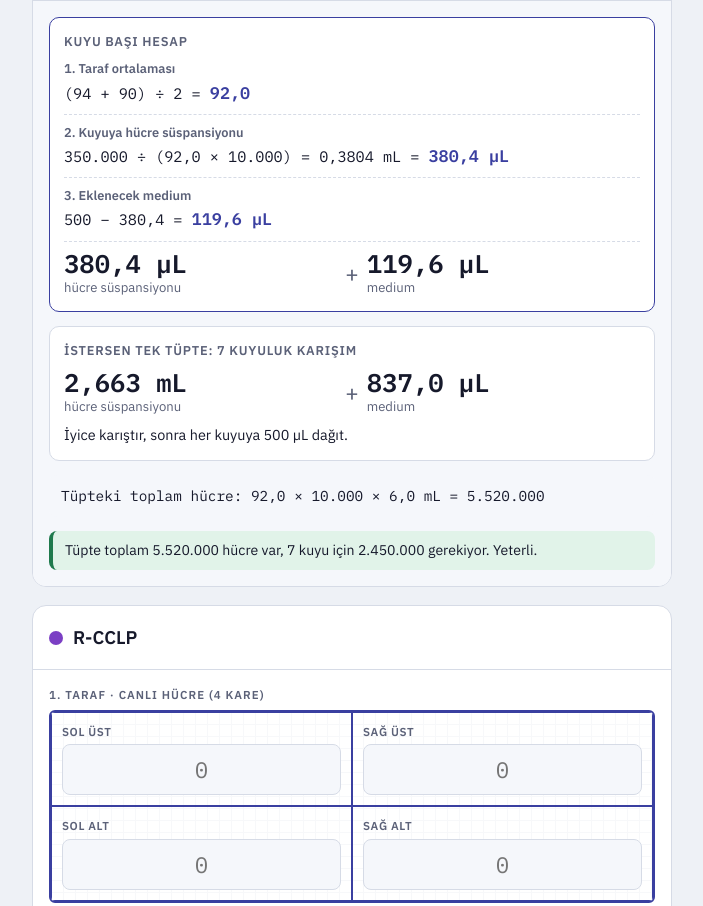
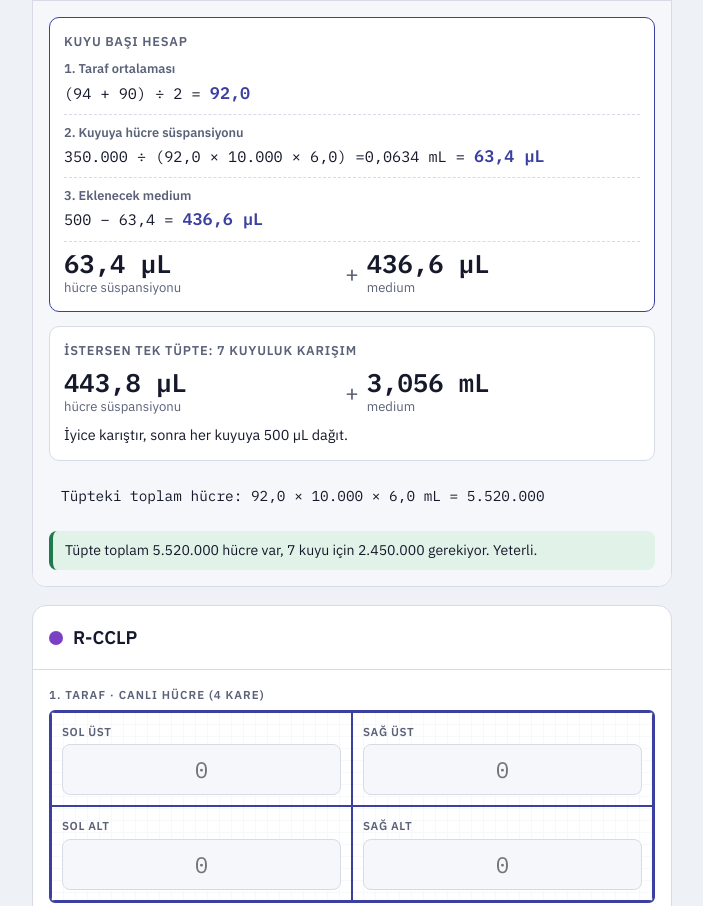
Before and after one commit to mehmethan1/hucre-ekim, a plain HTML site: page index.html in a window 1280 px wide. Shown: the part 992-1898 px from the top of the page, without its empty margins (288-991 px from the left). Drawn offline with Linux system fonts and the light colour scheme.

Commit message:
Kuyu süspansiyonu: 350.000 ÷ (taraf ort × 10.000 × toplama hacmi) — kullanıcı isteği
Co-Authored-By: Claude Opus 5.5 <noreply@anthropic.com>

```diff
--- a/index.html
+++ b/index.html
@@ -179,7 +179,7 @@ td:first-child{font-family:var(--sans);font-weight:600}
   <section class="panel howto">
     <h2>Nasıl hesaplıyor?</h2>
     <div class="formula">taraf ortalaması = (1. taraf 4 kare toplamı + 2. taraf 4 kare toplamı) ÷ 2</div>
-    <div class="formula">kuyuya süspansiyon (mL) = 350.000 ÷ (taraf ortalaması × 10.000)</div>
+    <div class="formula">kuyuya süspansiyon (mL) = 350.000 ÷ (taraf ortalaması × 10.000 × toplama hacmi mL)</div>
     <div class="formula">eklenecek medium (µL) = 500 − süspansiyon (µL)</div>
     <div class="formula">tüpteki toplam hücre = taraf ortalaması × 10.000 × 6 mL</div>
     <ol>
@@ -273,8 +273,8 @@ function calc(ln,st){
   const cv=avg>0?sd/avg:0;
   const tube=parseDec(ln.tube);
   const total=Number.isFinite(tube)?conc*tube:NaN; // ort × 10.000 × hacim(mL)
-  // kuyuya gereken süspansiyon (mL) = 350.000 ÷ (taraf ort × 10.000)
-  const cellMl=conc>0?st.cells/conc:Infinity;
+  // Kullanıcının istediği formül: kuyuya süspansiyon (mL) = 350.000 ÷ (taraf ort × 10.000 × toplama hacmi)
+  const cellMl=conc>0&&tube>0?st.cells/(conc*tube):Infinity;
   const cellVol=cellMl*1000;
   const medVol=st.vol-cellVol;
   const nMix=(st.wells||0)+(st.extra||0);
@@ -287,7 +287,8 @@ function calc(ln,st){
   if(used.length===2&&Math.max(used[0].sum,used[1].sum)>0&&Math.abs(used[0].sum-used[1].sum)/Math.max(used[0].sum,used[1].sum)>0.2)msgs.push(['warn',`İki taraf arasında fark büyük (${fmt(used[0].sum)} ve ${fmt(used[1].sum)}). Süspansiyonu iyice karıştırıp yeniden yükle.`]);
   if(avg>100)msgs.push(['warn',`Kare başı ${fmt(avg,0)} hücre. Bu kalabalık, hücreler üst üste binebilir. Daha fazla mediumda toplayıp yeniden say.`]);
   if(n>=3&&cv>0.25)msgs.push(['warn',`Kareler arasında fark büyük (%${fmt(cv*100,0)}). Süspansiyonu iyice pipetleyip karıştır, hemositometreyi yeniden yükle.`]);
-  if(cellVol>st.vol)msgs.push(['bad',`Süspansiyon çok seyreltik: bir kuyuya ${fmt(cellVol,0)} µL gerekiyor, bu kuyu hacmini (${fmt(st.vol,0)} µL) aşıyor. Hücreleri santrifüjleyip daha az mediumda topla, sonra yeniden say.`]);
+  if(!(tube>0))msgs.push(['bad','Hesap için "Hücreleri topladığın hacim" kutusunu doldur.']);
+  else if(cellVol>st.vol)msgs.push(['bad',`Süspansiyon çok seyreltik: bir kuyuya ${fmt(cellVol,0)} µL gerekiyor, bu kuyu hacmini (${fmt(st.vol,0)} µL) aşıyor. Hücreleri santrifüjleyip daha az mediumda topla, sonra yeniden say.`]);
   else if(cellVol<2)msgs.push(['warn',`Kuyu başı ${fmt(cellVol,1)} µL çok az, pipetlemesi zor. Karışım yöntemini kullan ya da süspansiyonu önce seyrelt.`]);
   if(Number.isFinite(avail)&&avail<need)msgs.push(['bad',`Tüpte toplam ${fmt(avail,0)} hücre var, ${nMix} kuyu için ${fmt(need,0)} gerekiyor. Yetmiyor.`]);
   else if(Number.isFinite(avail))msgs.push(['ok',`Tüpte toplam ${fmt(avail,0)} hücre var, ${nMix} kuyu için ${fmt(need,0)} gerekiyor. Yeterli.`]);
@@ -310,7 +311,7 @@ function update(){
     let h=`<div class="recipe main"><span class="title">Kuyu başı hesap</span>
       <div class="steps">
         <div class="step"><span class="sk">1. Taraf ortalaması</span><span class="sv">${r.used.length===2?'('+fmt(r.used[0].sum)+' + '+fmt(r.used[1].sum)+') ÷ 2 = ':''}<strong>${sa}</strong></span></div>
-        <div class="step"><span class="sk">2. Kuyuya hücre süspansiyonu</span><span class="sv">${fmt(st.cells)} ÷ (${sa} × 10.000) = ${fmt(r.cellMl,4)} mL = <strong>${fmt(r.cellVol,1)} µL</strong></span></div>
+        <div class="step"><span class="sk">2. Kuyuya hücre süspansiyonu</span><span class="sv">${fmt(st.cells)} ÷ (${sa} × 10.000 × ${Number.isFinite(r.tube)?fmt(r.tube,1):'?'}) =${fmt(r.cellMl,4)} mL = <strong>${fmt(r.cellVol,1)} µL</strong></span></div>
         <div class="step"><span class="sk">3. Eklenecek medium</span><span class="sv">${fmt(st.vol)} − ${fmt(r.cellVol,1)} = <strong>${r.ok?fmt(r.medVol,1)+' µL':'eksi çıkıyor'}</strong></span></div>
       </div>
       ${r.ok?pourHTML(fmt(r.cellVol,1)+' µL',fmt(r.medVol,1)+' µL'):''}</div>`;
```
